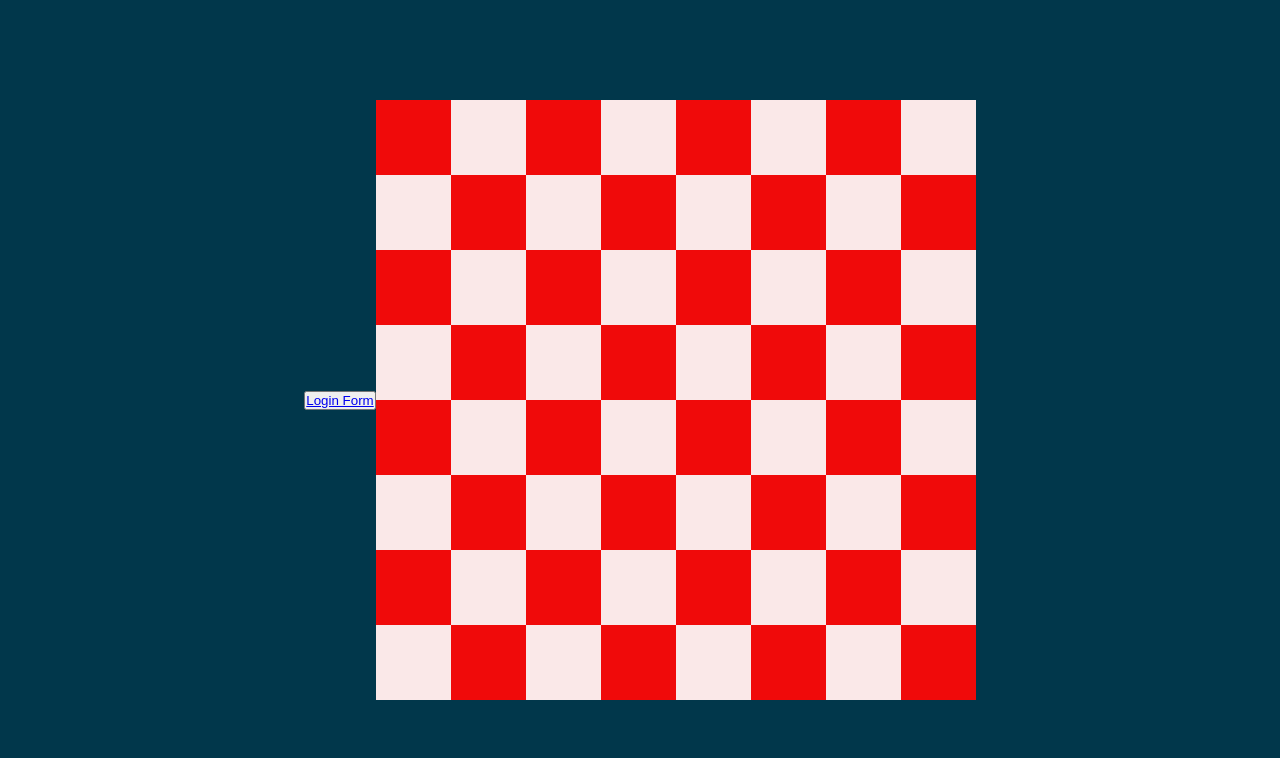
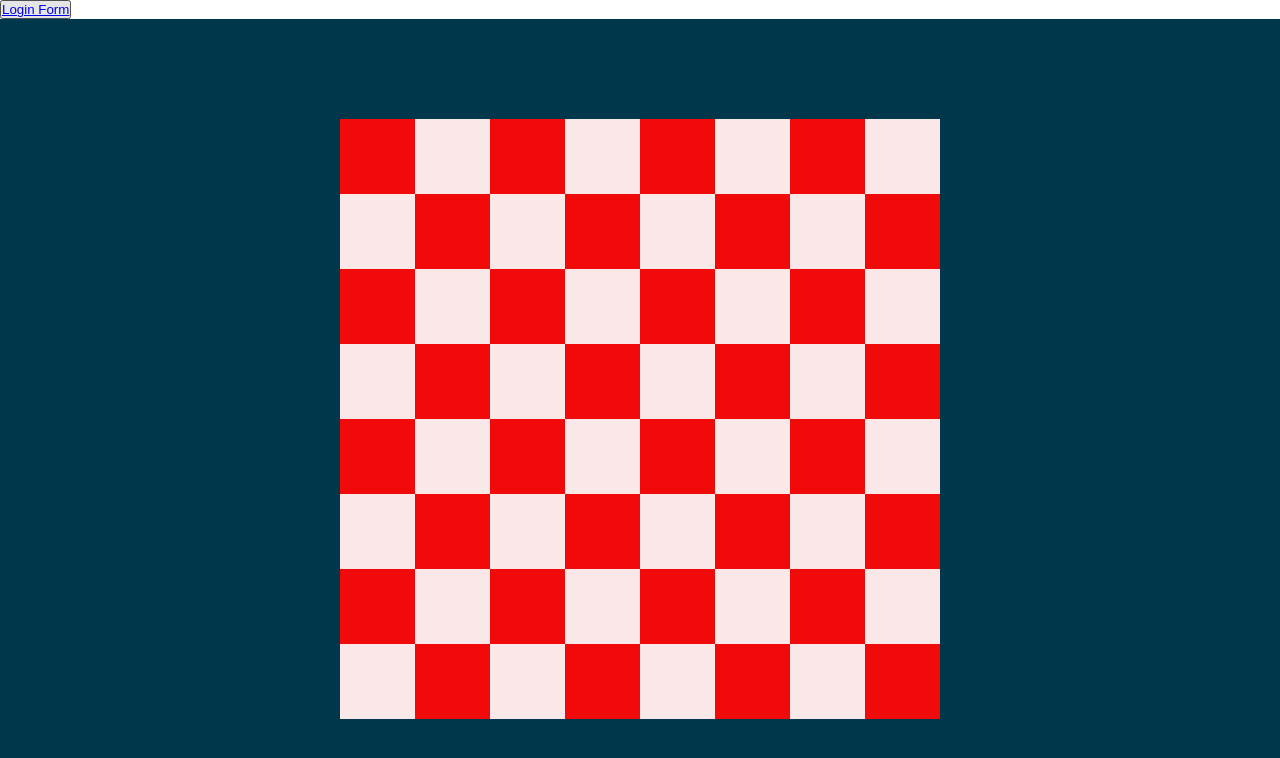
Before and after one commit to GulamAhmad1810/usama-sir-code, a plain HTML site: page index.html in a window 1280 px wide. Drawn offline with Linux system fonts and the light colour scheme.

Commit message:
link created

```diff
--- a/chess1.css
+++ b/chess1.css
@@ -3,7 +3,14 @@
     margin: 0%;
     box-sizing: border-box;
 }
-body{
+/* body{
+    background: #01374b;
+    display: flex;
+    align-items: center;
+    justify-content: center;
+    height: 100vh;
+}*/
+.box{
     background: #01374b;
     display: flex;
     align-items: center;
--- a/index.html
+++ b/index.html
@@ -9,7 +9,8 @@
 <body>
 
     <nav><button><a href="loginform.html">Login Form</a></button></nav>
-    <div class="container">
+<div class="box">
+        <div class="container">
             <div class="red"></div>
             <div class="white"></div>
             <div class="red"></div>
@@ -81,6 +82,7 @@
 
 
     </div>
+</div>
 
 </body>
 </html>
```
